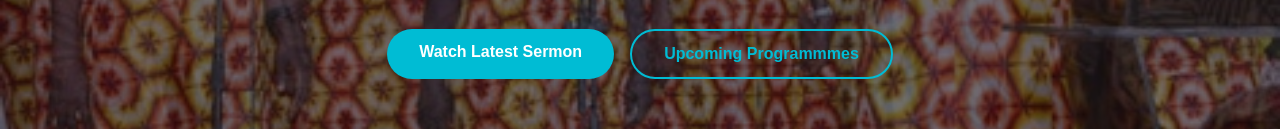
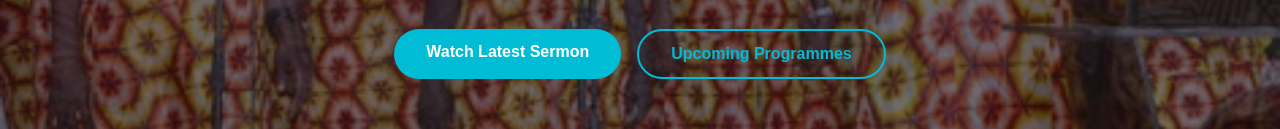
Before and after one commit to akintayoolaitan02-bot/New-Generation-BC, a plain HTML site: page index.html in a window 1280 px wide. Shown: the part 549-678 px from the top of the page. Drawn offline with Linux system fonts and the light colour scheme.

Commit message:
Add files via upload

```diff
--- a/index.html
+++ b/index.html
@@ -98,7 +98,7 @@
     <p>Welcome to the family of Christ where faith grows, lives are transformed, and Christ is exalted.</p>
     <div class="hero-buttons">
       <a href="#" class="btn primary-btn">Watch Latest Sermon</a>
-      <a href="#" class="btn secondary-btn">Upcoming Programmmes</a>
+      <a href="#" class="btn secondary-btn">Upcoming Programmes</a>
     </div>
   </div>
 </section>
```
